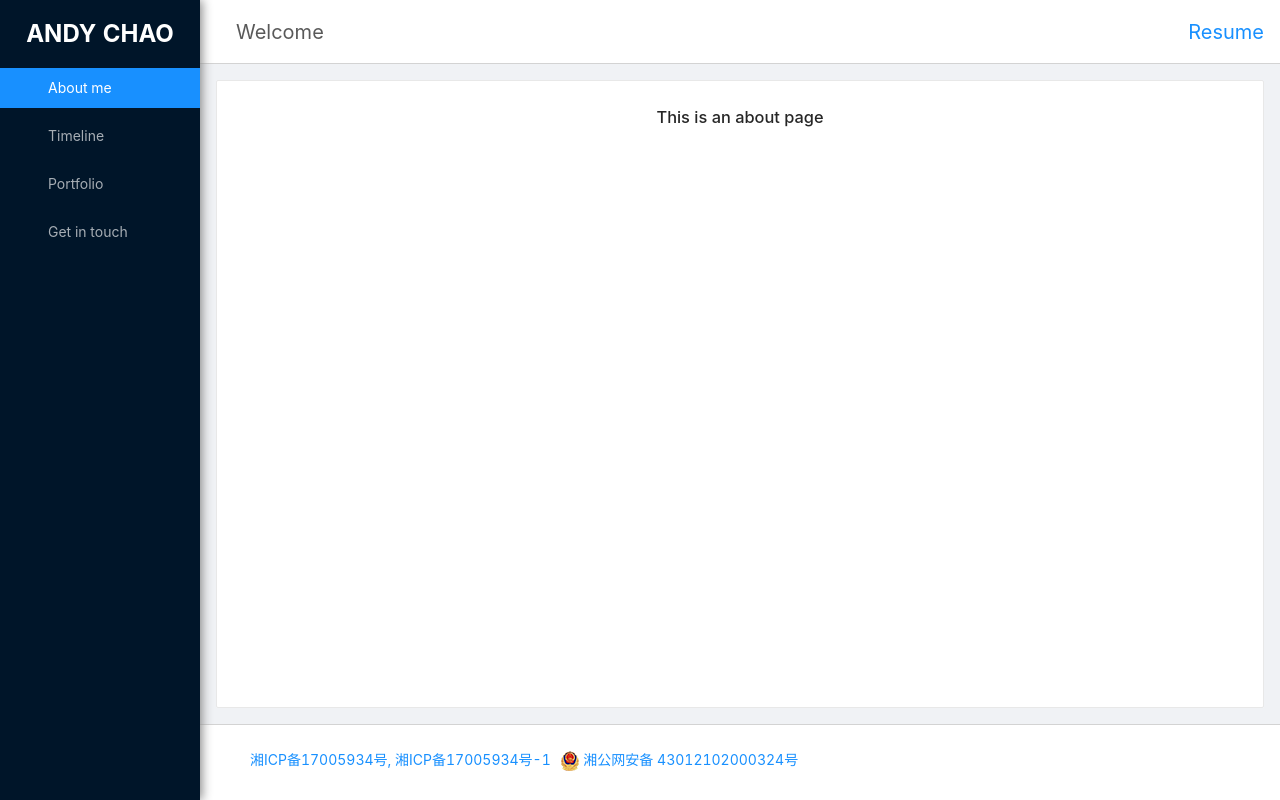
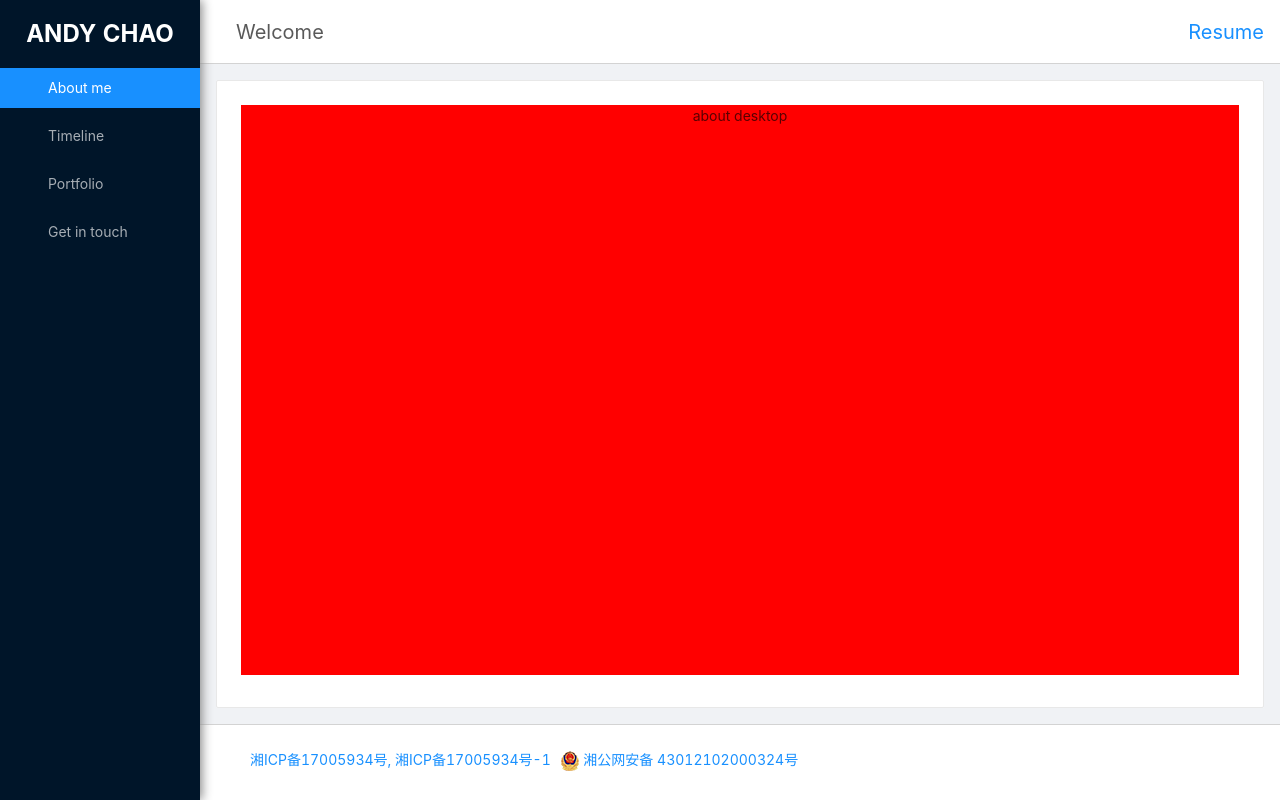
Before and after one commit to andychao217/PersonalWebsiteVue, a Vue app: page /#/about in a window 1280 px wide. Built offline with nearby package versions, Linux system fonts and the light colour scheme.

Commit message:
finished main display frame

```diff
--- a/src/views/desktop/About.vue
+++ b/src/views/desktop/About.vue
@@ -1,5 +1,40 @@
 <template>
-  <div class="about">
-    <h1>This is an about page</h1>
+  <div class="scrollDiv" :style="{overflowY:'auto', height: contentHeight + 'px', background: 'red'}">
+    about desktop
   </div>
 </template>
+<script>
+export default {
+  name: "about",
+  data () {
+    return {
+      contentHeight: 690
+    }
+  },
+  watch: {
+    contentHeight(val) {
+      if (!this.timer) {
+        this.contentHeight = val;
+        this.timer = true;
+        let that = this;
+        setTimeout(function () {
+          that.timer = false;
+        }, 400);
+      }
+    }
+  },
+  mounted() {
+    let _this = this;
+    this.contentHeight = this.$util.resizeTable();
+    window.onresize = () => {
+      return (() => {
+        _this.contentHeight = _this.$util.resizeTable();
+      })()
+    }
+  },
+  beforeRouteLeave(to, from, next) {
+    this.$destroy();
+    next();
+  }
+}
+</script>
--- a/src/views/desktop/Contact.vue
+++ b/src/views/desktop/Contact.vue
@@ -1,6 +1,6 @@
 <template>
   <div class="scrollDiv"
-    :style="{overflowY:'auto', height: contentHeight - 40 + 'px', minHeight: '400px'}">
+    :style="{overflowY:'auto', height: contentHeight + 'px', minHeight: '400px'}">
     <a-row>
       <baidu-map ak="M4Pb27gO9W9y3e5ciPVXoDFnFdYjHk5O" :center="center" :zoom="zoom"
         :scroll-wheel-zoom="true" @ready="handler" :style="{width:'100%', height: 350 + 'px'}">
@@ -45,6 +45,7 @@
   const BmMarker = () => import("vue-baidu-map/components/overlays/Marker.vue");
   const BmLabel = () => import("vue-baidu-map/components/overlays/Label.vue");
   export default {
+    name: "contact",
     components: {
       BaiduMap,
       BmTraffic,
--- a/src/views/desktop/Portfolio.vue
+++ b/src/views/desktop/Portfolio.vue
@@ -1,5 +1,40 @@
 <template>
-  <div class="about">
-    <h1>This is an portfolio page</h1>
+  <div class="scrollDiv" :style="{overflowY:'auto', height: contentHeight + 'px', background: 'red'}">
+    portfolio desktop
   </div>
 </template>
+<script>
+export default {
+  name: "portfolio",
+  data () {
+    return {
+      contentHeight: 690
+    }
+  },
+  watch: {
+    contentHeight(val) {
+      if (!this.timer) {
+        this.contentHeight = val;
+        this.timer = true;
+        let that = this;
+        setTimeout(function () {
+          that.timer = false;
+        }, 400);
+      }
+    }
+  },
+  mounted() {
+    let _this = this;
+    this.contentHeight = this.$util.resizeTable();
+    window.onresize = () => {
+      return (() => {
+        _this.contentHeight = _this.$util.resizeTable();
+      })()
+    }
+  },
+  beforeRouteLeave(to, from, next) {
+    this.$destroy();
+    next();
+  }
+}
+</script>
--- a/src/views/desktop/Timeline.vue
+++ b/src/views/desktop/Timeline.vue
@@ -1,5 +1,40 @@
 <template>
-  <div class="about">
-    <h1>This is an timeline page</h1>
+  <div class="scrollDiv" :style="{overflowY:'auto', height: contentHeight + 'px', background: 'red'}">
+    timeline desktop
   </div>
 </template>
+<script>
+export default {
+  name: "timeline",
+  data () {
+    return {
+      contentHeight: 690
+    }
+  },
+  watch: {
+    contentHeight(val) {
+      if (!this.timer) {
+        this.contentHeight = val;
+        this.timer = true;
+        let that = this;
+        setTimeout(function () {
+          that.timer = false;
+        }, 400);
+      }
+    }
+  },
+  mounted() {
+    let _this = this;
+    this.contentHeight = this.$util.resizeTable();
+    window.onresize = () => {
+      return (() => {
+        _this.contentHeight = _this.$util.resizeTable();
+      })()
+    }
+  },
+  beforeRouteLeave(to, from, next) {
+    this.$destroy();
+    next();
+  }
+}
+</script>
--- a/src/views/mobile/About.vue
+++ b/src/views/mobile/About.vue
@@ -1,5 +1,40 @@
 <template>
-  <div class="about">
-    <h1>This is an about page</h1>
+  <div class="scrollDiv" :style="{overflowY:'auto', height: contentHeight + 135 + 'px', background: 'red'}">
+    about mobile
   </div>
 </template>
+<script>
+export default {
+  name: "aboutMobile",
+  data () {
+    return {
+      contentHeight: 690
+    }
+  },
+  watch: {
+    contentHeight(val) {
+      if (!this.timer) {
+        this.contentHeight = val;
+        this.timer = true;
+        let that = this;
+        setTimeout(function () {
+          that.timer = false;
+        }, 400);
+      }
+    }
+  },
+  mounted() {
+    let _this = this;
+    this.contentHeight = this.$util.resizeTable();
+    window.onresize = () => {
+      return (() => {
+        _this.contentHeight = _this.$util.resizeTable();
+      })()
+    }
+  },
+  beforeRouteLeave(to, from, next) {
+    this.$destroy();
+    next();
+  }
+}
+</script>
--- a/src/views/mobile/Contact.vue
+++ b/src/views/mobile/Contact.vue
@@ -1,6 +1,6 @@
 <template>
   <div class="scrollDiv"
-    :style="{overflowY:'auto', height: contentHeight - 40 + 'px', minHeight: '400px'}">
+    :style="{overflowY:'auto', height: contentHeight + 135 + 'px', minHeight: '400px'}">
     <a-row>
       <baidu-map ak="M4Pb27gO9W9y3e5ciPVXoDFnFdYjHk5O" :center="center" :zoom="zoom"
         :scroll-wheel-zoom="true" @ready="handler" :style="{width:'100%', height: 350 + 'px'}">
--- a/src/views/mobile/Home.vue
+++ b/src/views/mobile/Home.vue
@@ -1,11 +1,14 @@
 <template>
-  <div>
+  <div >
     <van-nav-bar :title="titleTxt" style="border-bottom:thin solid lightgray;">
       <img :src="imgUrl" slot="left" style="width:30px; height:30px; border-radius:30px;"/>
       <van-dropdown-menu  slot="right">
         <van-dropdown-item v-model="lang" :options="langOptions" @change="handleChangeLang"/>
       </van-dropdown-menu>
     </van-nav-bar>
+    <div style="text-align:center;overflow:auto;">
+      <router-view />
+    </div>
     <van-tabbar v-model="active" style="border-top:thin solid lightgray;" @change="handleChangePage">
       <van-tabbar-item v-for="item in menus" :key="item.name" :icon="item.meta.icon">
         <span>{{$t(item.meta.title)}}</span>
@@ -17,6 +20,7 @@
 <script>
   import profilePic from "@/assets/profilepic.jpg";
   export default {
+    name: "mobile",
     data() {
       return {
         active: 0,
--- a/src/views/mobile/Portfolio.vue
+++ b/src/views/mobile/Portfolio.vue
@@ -1,5 +1,40 @@
 <template>
-  <div class="about">
-    <h1>This is an portfolio page</h1>
+  <div class="scrollDiv" :style="{overflowY:'auto', height: contentHeight + 135 + 'px', background: 'red'}">
+    porfolio mobile
   </div>
 </template>
+<script>
+export default {
+  name: "portfolioMobile",
+  data () {
+    return {
+      contentHeight: 690
+    }
+  },
+  watch: {
+    contentHeight(val) {
+      if (!this.timer) {
+        this.contentHeight = val;
+        this.timer = true;
+        let that = this;
+        setTimeout(function () {
+          that.timer = false;
+        }, 400);
+      }
+    }
+  },
+  mounted() {
+    let _this = this;
+    this.contentHeight = this.$util.resizeTable();
+    window.onresize = () => {
+      return (() => {
+        _this.contentHeight = _this.$util.resizeTable();
+      })()
+    }
+  },
+  beforeRouteLeave(to, from, next) {
+    this.$destroy();
+    next();
+  }
+}
+</script>
--- a/src/views/mobile/Timeline.vue
+++ b/src/views/mobile/Timeline.vue
@@ -1,5 +1,40 @@
 <template>
-  <div class="about">
-    <h1>This is an timeline page</h1>
+  <div class="scrollDiv" :style="{overflowY:'auto', height: contentHeight + 135 + 'px', background: 'red'}">
+      timeline mobile
   </div>
 </template>
+<script>
+export default {
+  name: "timeLineMobile",
+  data () {
+    return {
+      contentHeight: 690
+    }
+  },
+  watch: {
+    contentHeight(val) {
+      if (!this.timer) {
+        this.contentHeight = val;
+        this.timer = true;
+        let that = this;
+        setTimeout(function () {
+          that.timer = false;
+        }, 400);
+      }
+    }
+  },
+  mounted() {
+    let _this = this;
+    this.contentHeight = this.$util.resizeTable();
+    window.onresize = () => {
+      return (() => {
+        _this.contentHeight = _this.$util.resizeTable();
+      })()
+    }
+  },
+  beforeRouteLeave(to, from, next) {
+    this.$destroy();
+    next();
+  }
+}
+</script>
```
